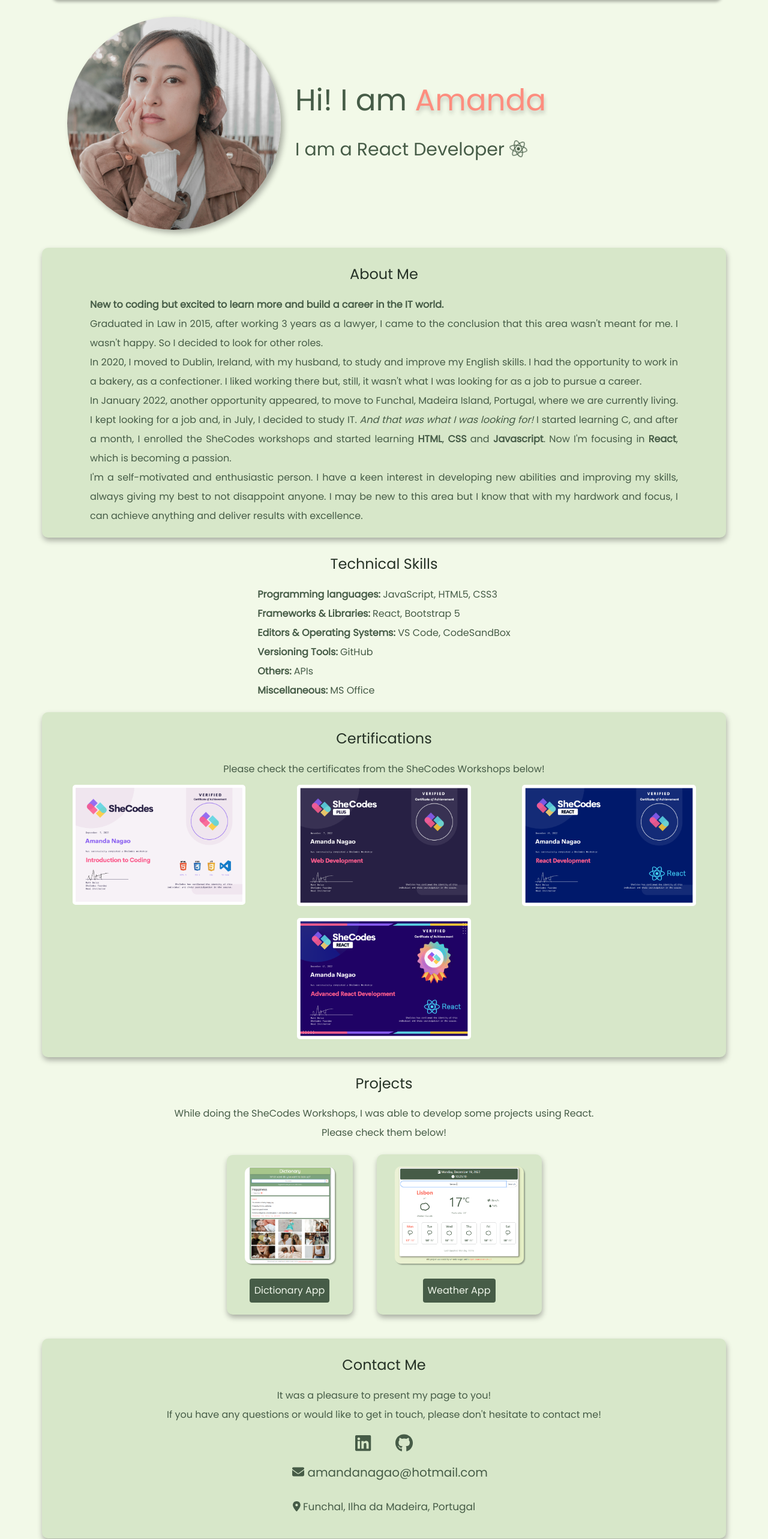
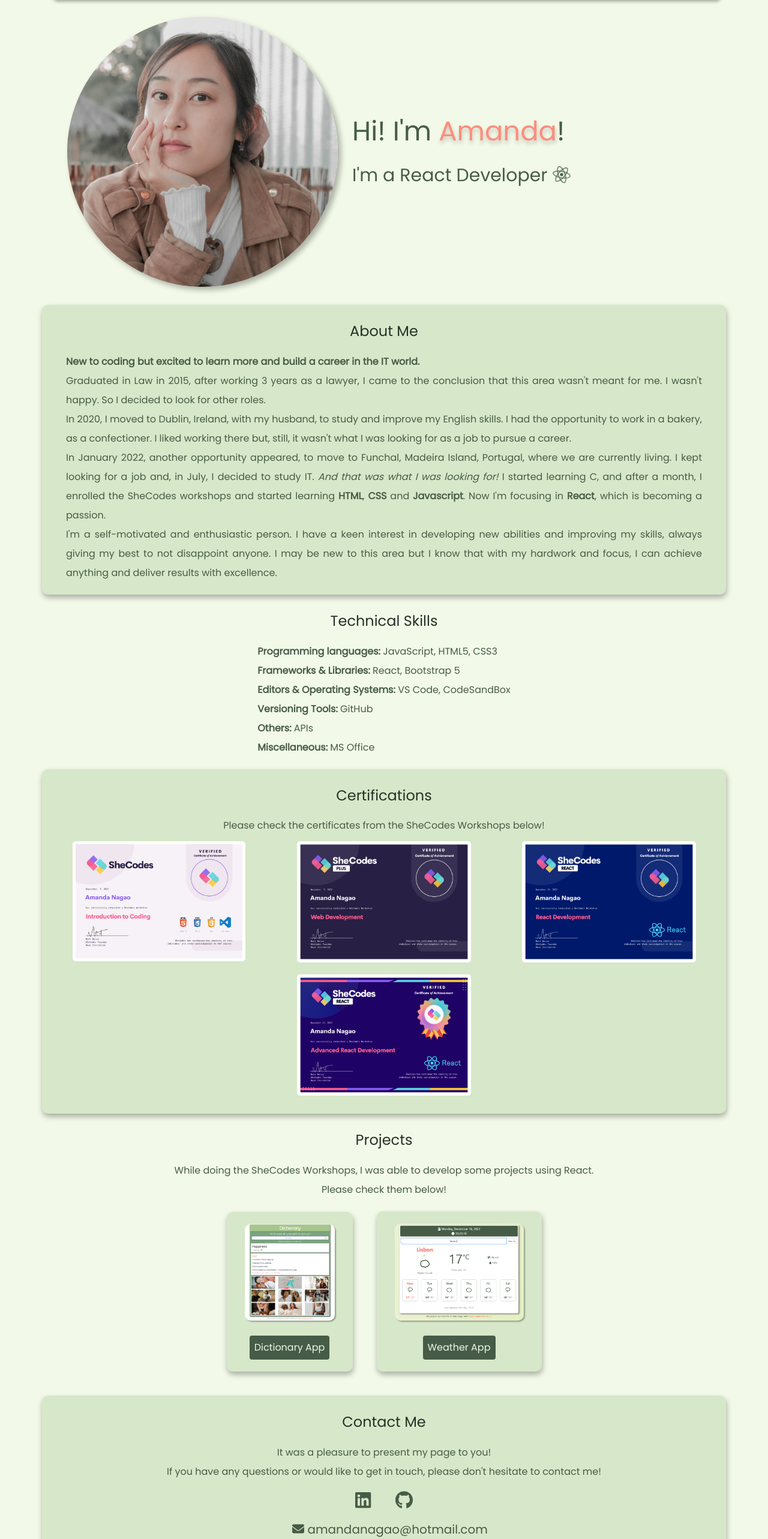
Before and after one commit to amandanagao/my-portfolio-page, a React (Create React App) app: page / in a window 1280 px wide. Shown: the part 106-2671 px from the top of the page at 60% size. Built offline with nearby package versions, Linux system fonts and the light colour scheme.

Commit message:
Updated CSS

```diff
--- a/src/ContactMe.js
+++ b/src/ContactMe.js
@@ -38,6 +38,8 @@ export default function ContactMe() {
                         <FontAwesomeIcon icon={faGithub} />
                     </a>
                 </Col>
+            </Row>
+            <Row>
                 <div className="ContactMe-contact">
                     <FontAwesomeIcon icon={faEnvelope} />{" "}
                     amandanagao@hotmail.com
--- a/src/MainPage.js
+++ b/src/MainPage.js
@@ -9,7 +9,7 @@ export default function MainPage() {
     return (
         <div className="MainPage">
             <div className="row">
-                <div className="col-4">
+                <div className="col-5">
                     <div className="MainPage-photo">
                         <img
                             src={profilePhoto}
@@ -18,11 +18,11 @@ export default function MainPage() {
                         />
                     </div>
                 </div>
-                <div className="col-8">
-                    Hi! I am <span className="MainPage-name">Amanda</span>
+                <div className="col-7">
+                    Hi! I'm <span className="MainPage-name">Amanda</span>!
                     <br />
                     <span className="MainPage-role">
-                        I am a React Developer{" "}
+                        I'm a React Developer{" "}
                         <FontAwesomeIcon icon={faReact} spin />
                     </span>
                 </div>
--- a/src/css/AboutMe.css
+++ b/src/css/AboutMe.css
@@ -1,6 +1,6 @@
 .AboutMe {
     background: #d7e7c9;
-    padding: 20px;
+    padding: 20px 10px;
     border-radius: 10px;
     box-shadow: 1px 5px 10px rgba(0, 0, 0, 0.3);
 }
@@ -15,5 +15,5 @@
     color: #465c47;
     text-align: justify;
     line-height: 2;
-    margin: 0px 60px;
+    margin: 0px 30px;
 }
--- a/src/css/ContactMe.css
+++ b/src/css/ContactMe.css
@@ -1,6 +1,6 @@
 .ContactMe {
     background: #d7e7c9;
-    padding: 20px;
+    padding: 20px 10px;
     border-radius: 10px;
     text-align: center;
     box-shadow: 1px 5px 10px rgba(0, 0, 0, 0.3);
@@ -14,7 +14,7 @@
 .ContactMe p {
     color: #465c47;
     line-height: 2;
-    margin: 10px 60px;
+    margin: 10px 30px;
 }
 
 .ContactMe a {
@@ -36,5 +36,5 @@
 .ContactMe .ContactMe-location {
     font-size: 17px;
     color: #465c47;
-    margin: 20px;
+    margin: 15px;
 }
--- a/src/css/MainPage.css
+++ b/src/css/MainPage.css
@@ -1,6 +1,6 @@
 .MainPage {
     color: #465c47;
-    font-size: 50px;
+    font-size: 45px;
     margin: 30px;
 }
 
```
